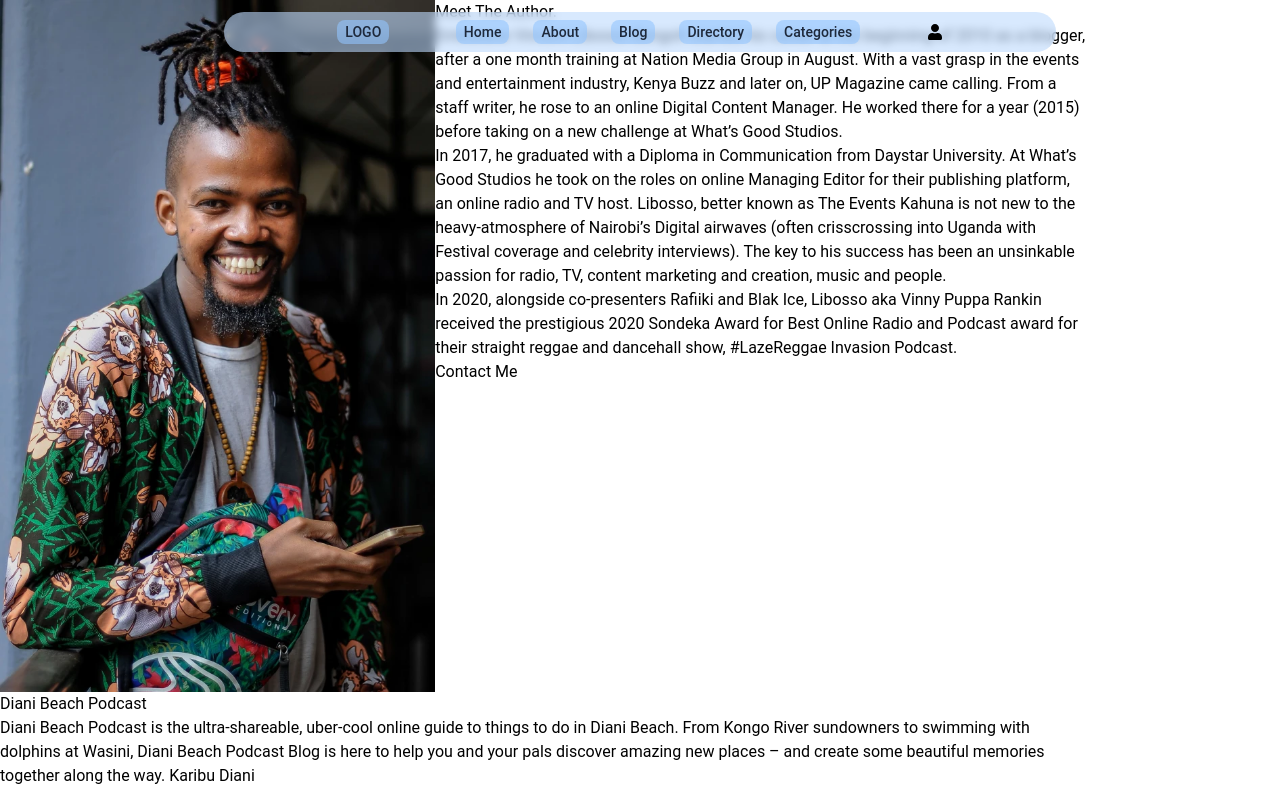
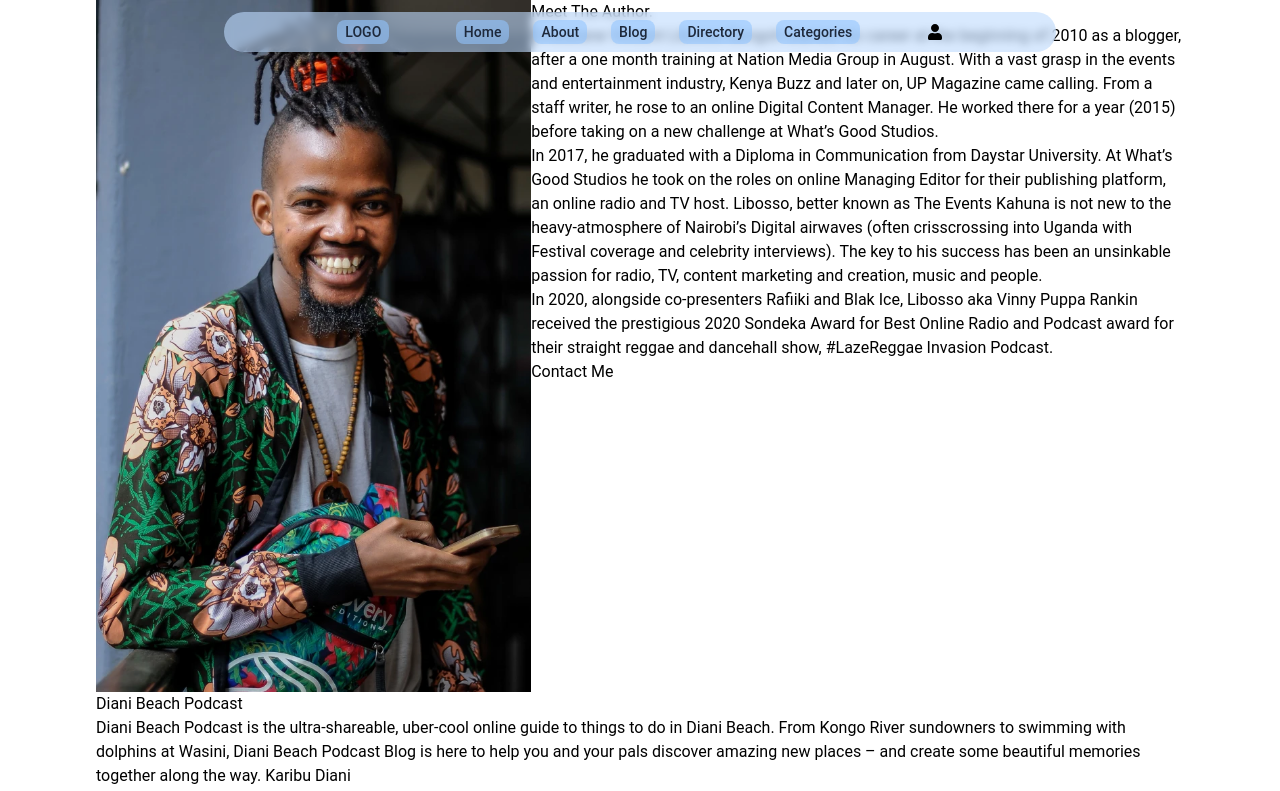
Before and after one commit to MatthewsRicky/travelapp, a Next.js app: page /about in a window 1280 px wide. Shown: the top 791 px of the page. Built offline with nearby package versions, Linux system fonts and the light colour scheme.

Commit message:
Update About.tsx

```diff
--- a/components/About.tsx
+++ b/components/About.tsx
@@ -3,13 +3,13 @@ import React from "react";
 
 const About = () => {
 	return (
-		<main className='w-[85%]'>
+		<main className='relative flex flex-col justify-center mx-auto w-[85%]'>
 			<section className='flex'>
 				<Image
 					src='/about-libosso.webp'
 					alt='Libosso'
 					width={1000}
-					height={1000}
+					height={500}
 					className='w-[40%]'
 				/>
 				<article>
```
